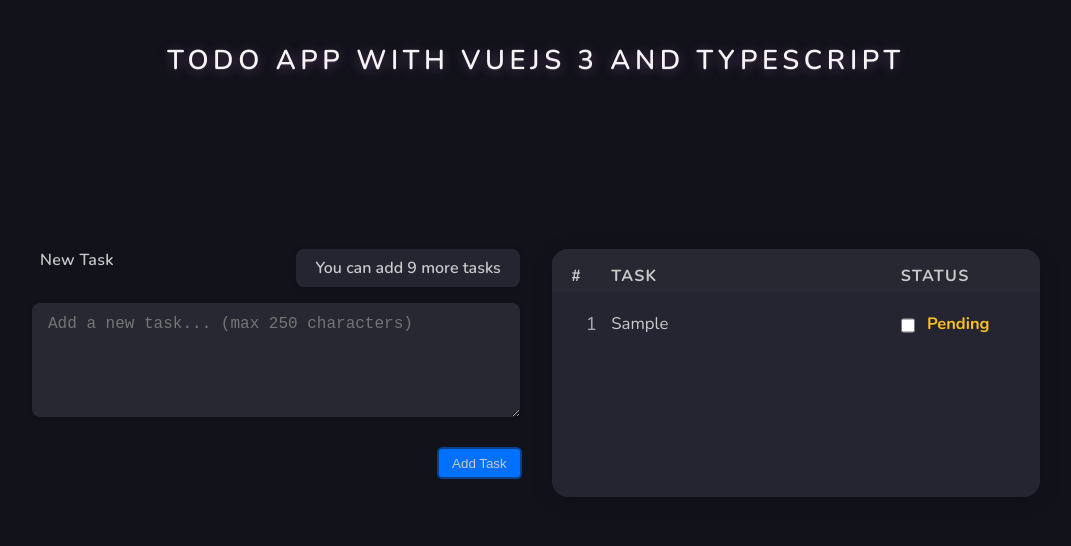
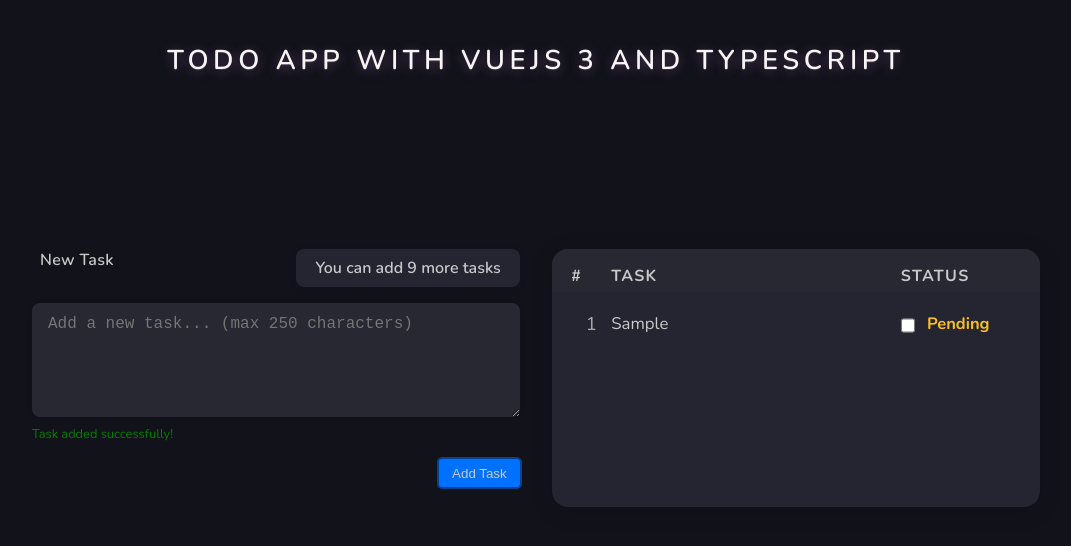
Before and after one commit to DiegoRoar/vue_todo, a Vue app: page / in a window 1280 px wide. Both pictures are taken after typing "Sample" into the empty fields and a click on the button "Add Task". Shown: the top 546 px of the page, without its empty margins (104-1175 px from the left). Built offline with nearby package versions, Linux system fonts and the light colour scheme.

Commit message:
Succeed
Added logic and styles to show task is added

```diff
--- a/src/components/TodoForm.vue
+++ b/src/components/TodoForm.vue
@@ -5,7 +5,9 @@
       <div class="tasks-limit-inline">
         <span v-if="tasksLength === 0">You can add 10 tasks</span>
         <span v-else-if="tasksLength < 10">
-          You can add {{ 10 - tasksLength }} more task{{ 10 - tasksLength === 1 ? '' : 's' }}
+          You can add {{ 10 - tasksLength }} more task{{
+            10 - tasksLength === 1 ? "" : "s"
+          }}
         </span>
         <span v-else>You have reached the maximum of 10 tasks</span>
       </div>
@@ -17,14 +19,20 @@
       placeholder="Add a new task... (max 250 characters)"
       :class="{ 'has-error': !!error }"
       :aria-invalid="!!error || undefined"
-      @input="error = ''"
+      @input="
+        error = '';
+        succeed = '';
+      "
       maxlength="250"
       rows="5"
       :disabled="disabled"
     ></textarea>
     <div class="error-group">
       <small v-if="error" class="small-error">{{ error }}</small>
-      <small v-else-if="disabled" class="small-error">Task limit reached (10/10)</small>
+      <small v-else-if="succeed" class="small-succeed">{{ succeed }}</small>
+      <small v-else-if="disabled" class="small-error"
+        >Task limit reached (10/10)</small
+      >
     </div>
     <div class="btn-container">
       <button type="submit" class="btn" :disabled="disabled">Add Task</button>
@@ -36,8 +44,9 @@
 import { ref, defineProps, watch } from "vue";
 const props = defineProps<{ disabled?: boolean; tasksLength?: number }>();
 const newTask = ref("");
-const emit = defineEmits<{ addTask: [newTask: string]; }>();
+const emit = defineEmits<{ addTask: [newTask: string] }>();
 const error = ref("");
+const succeed = ref("");
 
 watch(
   () => props.disabled,
@@ -51,6 +60,7 @@
   if (newTask.value.trim()) {
     emit("addTask", newTask.value.trim());
     newTask.value = "";
+    succeed.value = "Task added successfully!";
   } else {
     error.value = "Task cannot be empty!";
   }
@@ -139,6 +149,14 @@
   margin-top: -0.5rem;
   text-align: left;
 }
+
+.small-succeed {
+  color: green;
+  font-size: 0.8rem;
+  margin-top: -0.5rem;
+  text-align: left;
+}
+
 @media (max-width: 900px) {
   .form-header-row {
     flex-direction: column;
```
